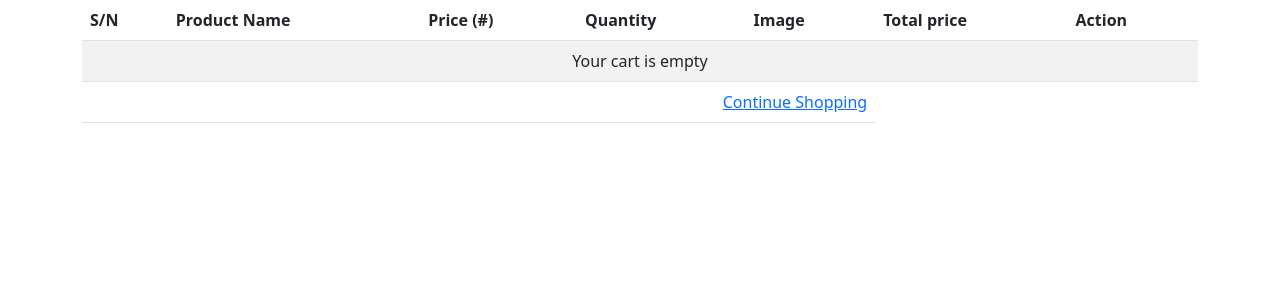
After one commit to lmoshood/myappphp2022, a PHP site: page /cart.php in a window 1280 px wide. The commit adds this page. Shown: the top 300 px of the page. Run offline with PHP 8.4, Linux system fonts and the light colour scheme.

```diff
--- /dev/null
+++ b/cart.php
@@ -0,0 +1,119 @@
+<?php
+session_start();
+
+if(isset($_GET["action"])){
+
+    if($_GET["action"] == "empty"){
+        unset($_SESSION["cart"]);
+    }
+
+    if($_GET["action"] == "delete"){
+       foreach ($_SESSION["cart"] as $key => $value){
+        if($value['itemid'] == $_GET['id']){
+            unset($_SESSION["cart"][$key]);
+            echo "<script>alert('Item removed')</script>";
+        }
+       }
+    }
+}
+
+if(isset($_POST['update'])){
+    if(isset($_SESSION["cart"])){
+        foreach($_SESSION["cart"] as $key => $value){
+            if($value['itemid'] == $_POST['id']){
+                $_SESSION["cart"][$key]['itemquantity'] = $_POST['quantity'];
+echo "
+<script>alert('Item quantity updated to" .$_SESSION["cart"][$key]['itemquantity']."')</script>";
+            }
+        }
+    }
+}
+?>
+
+<!DOCTYPE html>
+<html lang="en">
+<head>
+    <meta charset="UTF-8">
+    <meta http-equiv="X-UA-Compatible" content="IE=edge">
+    <meta name="viewport" content="width=device-width, initial-scale=1.0">
+    <title>Document</title>
+
+    <link href="dist/css/bootstrap.min.css" rel="stylesheet" integrity="sha384-0evHe/X+R7YkIZDRvuzKMRqM+OrBnVFBL6DOitfPri4tjfHxaWutUpFmBp4vmVor" crossorigin="anonymous">
+<script src="dist/js/bootstrap.bundle.min.js" integrity="sha384-pprn3073KE6tl6bjs2QrFaJGz5/SUsLqktiwsUTF55Jfv3qYSDhgCecCxMW52nD2" crossorigin="anonymous"></script>
+
+</head>
+<body>
+    <div class="container">
+    <!-- Table starts -->
+<table class="table table-striped table-hover" id="example">
+  <thead>
+    <tr>
+      <th scope="col">S/N</th>
+      <th scope="col">Product Name</th>
+      <th scope="col">Price (#)</th>
+      <th scope="col">Quantity</th>
+      <th scope="col">Image</th>
+      <th scope="col">Total price</th>
+      <th scope="col">Action </th>
+    </tr>
+  </thead>
+  <tbody>
+    <?php
+    if(!empty($_SESSION["cart"])){
+        $total = 0;
+        $no = 1;
+        foreach($_SESSION["cart"] as $key => $value){
+            $tp = $value["itemquantity"] * $value["itemprice"];
+?>
+<form method="post">
+<tr>
+    <input type="hidden" name="id" value="<?php echo $value["itemid"]; ?>">
+    <td> <?php echo $no; ?> </td>
+    <td> <?php echo $value["itemname"] ?> </td>
+    <td> <?php echo $value["itemprice"] ?> </td>
+    <td><input type="number" name="quantity" value="<?php echo $value["itemquantity"] ?>"></td>
+    <td><img width="20px" src="images/<?php echo $value["itemimage"] ?>"/> </td>
+    <td> <?php echo number_format($tp, 1) ?> </td>
+    <td >
+    <button type="submit" name="update"  class="btn btn-warning"> Update</button>
+
+    <a href='cart.php?action=delete&id=<?php echo $value["itemid"] ?>'>
+    <button type="button" class="btn btn-danger"> Delete</button>
+    </a>
+
+    </td>
+</tr>
+</form>
+<?php
+//$total += $tp;
+$total = $total + $tp;
+$no += 1;
+        }
+// For total items in cart
+echo "<tr>";
+echo "<td colspan='5' align='right'> Total</td>";
+echo "<td>". number_format($total, 1) . "</td>";
+echo "<td colspan='2' align='right'><a href='cart.php?action=empty'> Empty Cart  </a> </td>";
+echo "</tr>";
+echo "<tr>";
+echo "<td colspan='5' align='right'><a href='checkout.php?totalamount=".$total."'> Proceed to checkout </a> </td>";
+echo "</tr>";
+
+    }else{
+        echo "<tr>";
+        echo "<td colspan='7' align='center'> Your cart is empty</td>";
+        echo "</tr>";
+
+    }
+    echo "<tr>";
+    echo "<td colspan='5' align='right'><a href='index.php'> Continue Shopping </a> </td>";
+    echo "</tr>";
+
+
+    ?>
+  </tbody>
+</table>
+<!-- Table end -->
+</div>
+</body>
+</html>
--- a/nav.php
+++ b/nav.php
@@ -29,7 +29,9 @@
     </ul>
 
       <input class="form-control mr-sm-2" type="search" placeholder="Search" aria-label="Search">
-      <button class="btn btn-outline-success my-2 my-sm-0" type="submit">
+      <a href="cart.php">
+      <button class="btn btn-outline-success my-2 my-sm-0" >
+
 <?php
 
 $cart = !empty($_SESSION["cart"])? count($_SESSION["cart"]) : "0";
@@ -39,6 +41,6 @@ echo "Cart $cart";
 
 ?>
       </button>
-
+      </a>
   </div>
 </nav>
```
Also changed, not shown: checkout.php (added, +77 -0 lines), index.php (+5 -3 lines).
